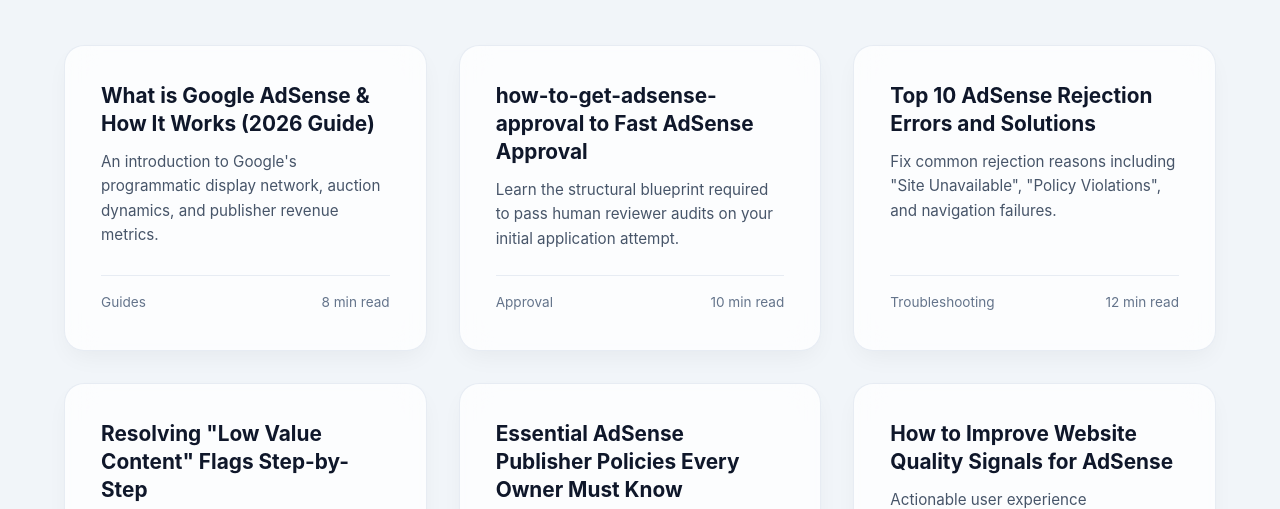
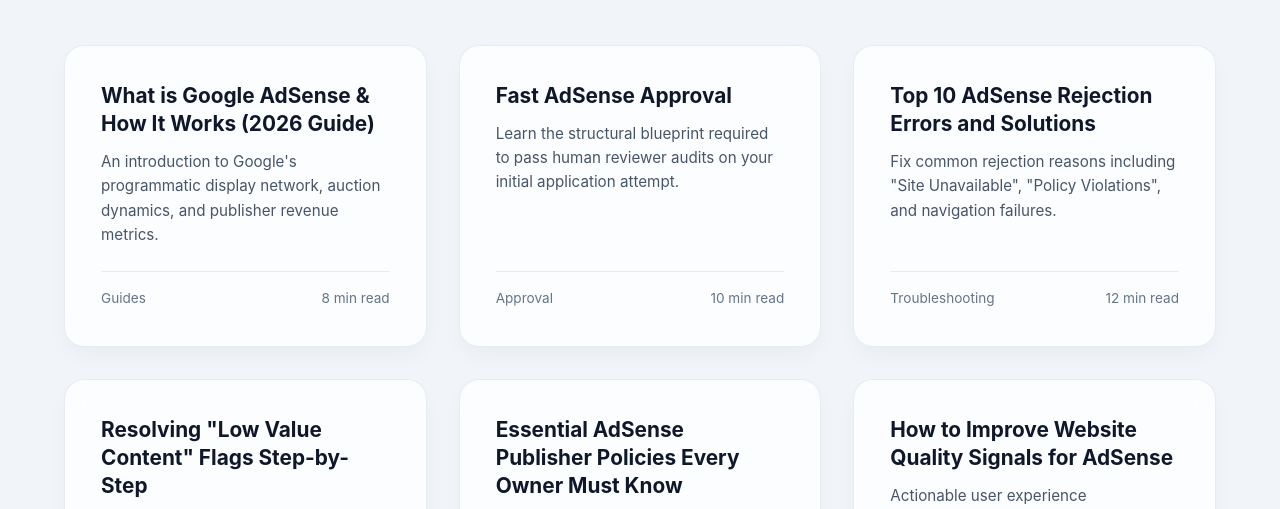
Before and after one commit to ssrweb197/google-adsense-checker, a plain HTML site: page blog/index.html in a window 1280 px wide. Shown: the part 227-736 px from the top of the page. Drawn offline with Linux system fonts and the light colour scheme.

Commit message:
Update index.html

```diff
--- a/blog/index.html
+++ b/blog/index.html
@@ -39,7 +39,7 @@
 
       <article class="glass-card blog-card">
         <div>
-          <h3><a href="how-to-get-adsense-approval.html">how-to-get-adsense-approval to Fast AdSense Approval</a></h3>
+          <h3><a href="fast-adsense-approval.html"> Fast AdSense Approval</a></h3>
           <p>Learn the structural blueprint required to pass human reviewer audits on your initial application attempt.</p>
         </div>
         <div class="meta-info"><span>Approval</span><span>10 min read</span></div>
```
